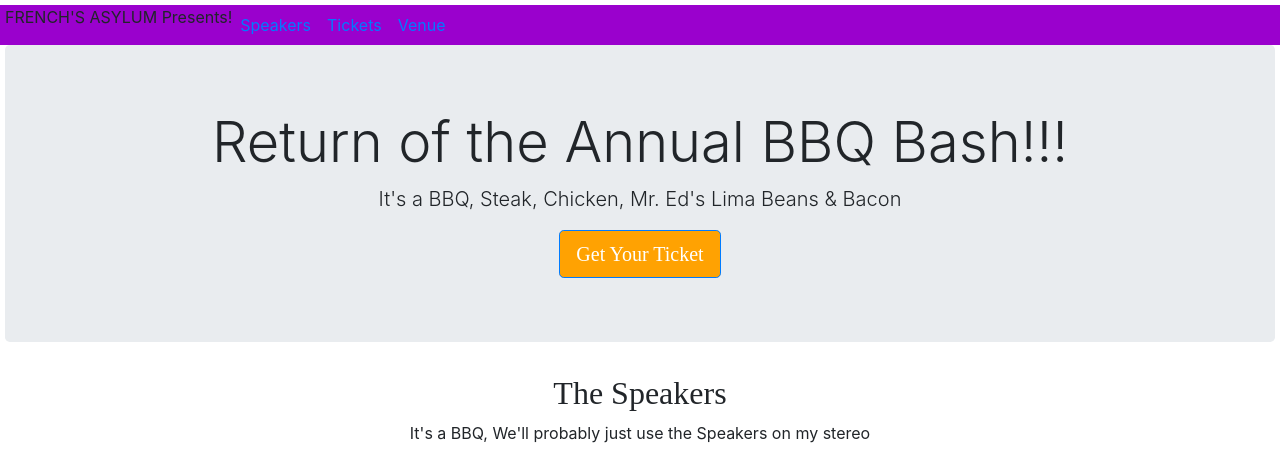
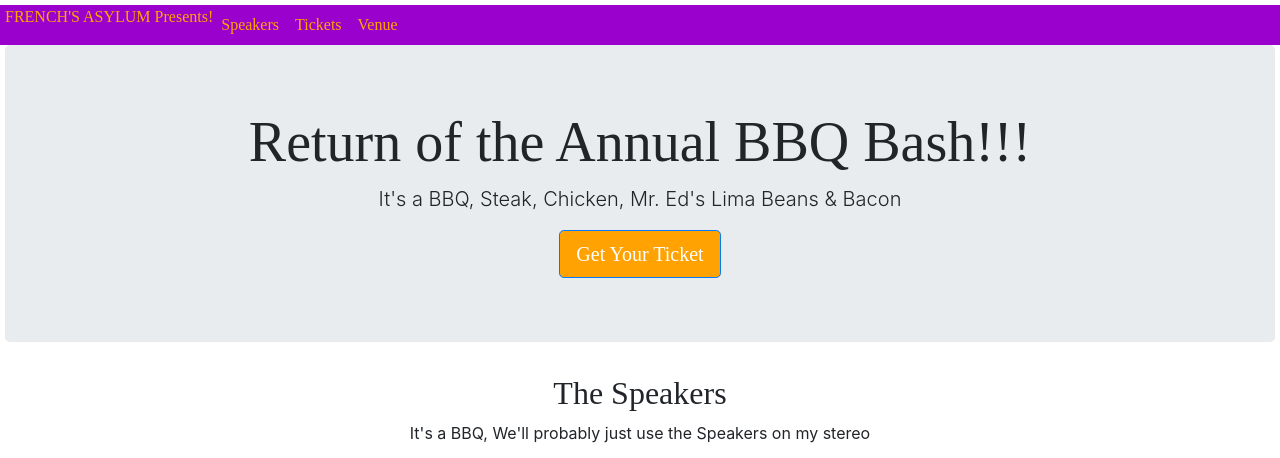
Before and after one commit to EEFrench/event-landing-page, a plain HTML site: page index.html in a window 1280 px wide. Shown: the top 458 px of the page. Drawn offline with nearby package versions, Linux system fonts and the light colour scheme.

```diff
--- a/css/style.css
+++ b/css/style.css
@@ -1,6 +1,20 @@
 body{
     margin: 5px;
     /* font-family: HeadlineFA; */
+}
+
+.brand{
+  font-family: "French's Asylum";
+  color: #ffa202;
+}
+
+.nav-item, .nav-link{
+  font-family: "EEFBolder";
+  color:#ffa202 !important;
+}
+
+.display-4{
+  font-family: HeadlineFA;
 }
 
 .btn{
@@ -8,10 +22,6 @@ body{
     font-family: Bookman Caps;
 }
 
-  Button:hover {
-    background-color: #9A01CD !important;
-}
-
 #Speakers{
   font-family: 'Libre Baskerville', serif;
 }
--- a/index.html
+++ b/index.html
@@ -10,16 +10,16 @@
     <link rel="stylesheet" href="./css/style.css">
     <integrity="sha384-TX8t27EcRE3e/ihU7zmQxVncDAy5uIKz4rEkgIXeMed4M0jlfIDPvg6uqKI2xXr2" crossorigin="anonymous">
 
-    <title>Take-Home Day New</title>
+    <title>Event Day</title>
 </head>
   <body>
     <!-- NAVBAR -->
     <div class="row navbar-expand-sm">
       <div class="col" style="background-color: #9A01CD;">
         <ul class="navbar-nav">
-          <li class="brand">FRENCH'S ASYLUM Presents!</li>
+          <li class="brand text-xl">FRENCH'S ASYLUM Presents!</li>
           <li class="nav-item">
-            <a class="nav-link" href="#">Speakers</a>
+            <a class="nav-link" href="./index.html#Speakers">Speakers</a>
           </li>
           <li class="nav-item">
             <a class="nav-link" href="#">Tickets</a>
@@ -46,7 +46,6 @@
 
     <!-- SPEAKER CARDS  -->
     <div class="container-fluid">
-
       <div class="row">
         <div class="col-3">
           <div class="card" style="width: 18rem;">
@@ -99,8 +98,7 @@
           </div>
       </div>
       </div>
-
-    </div>
+  </div>
 
 
 
```
